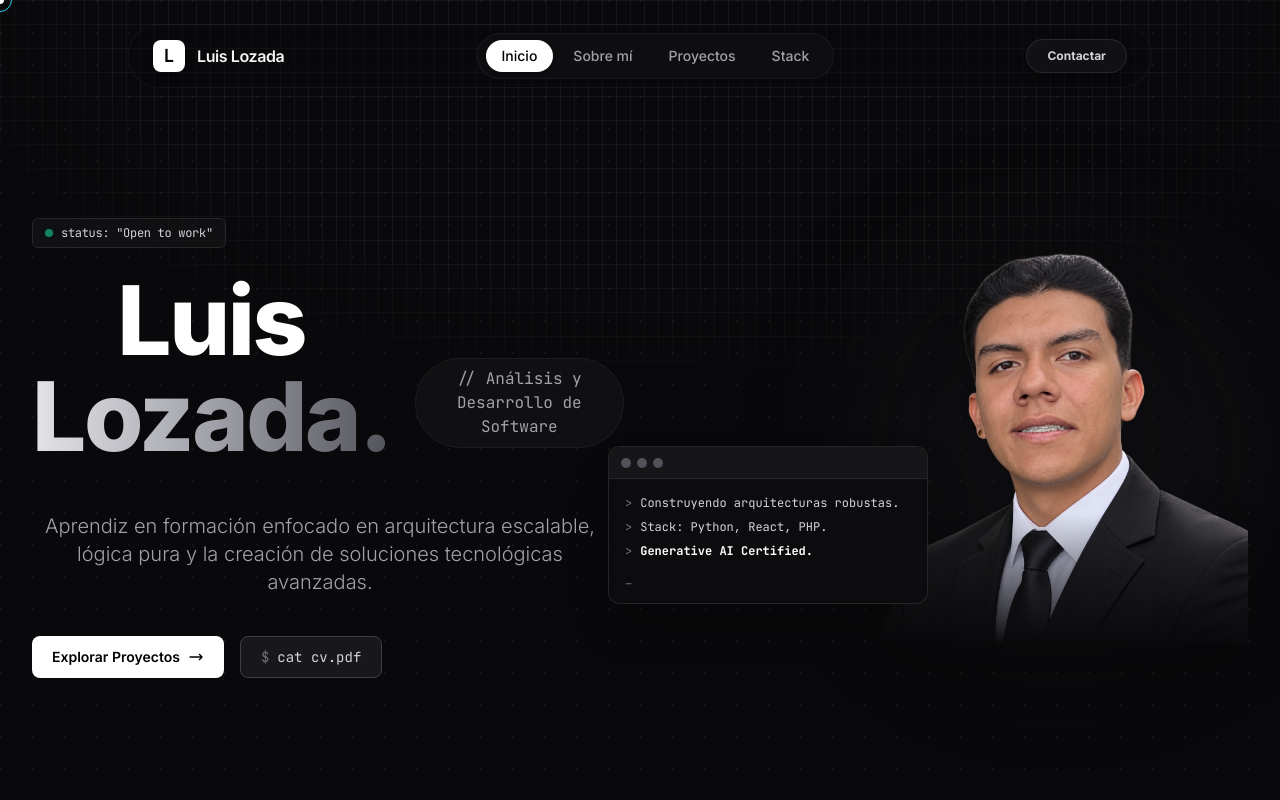
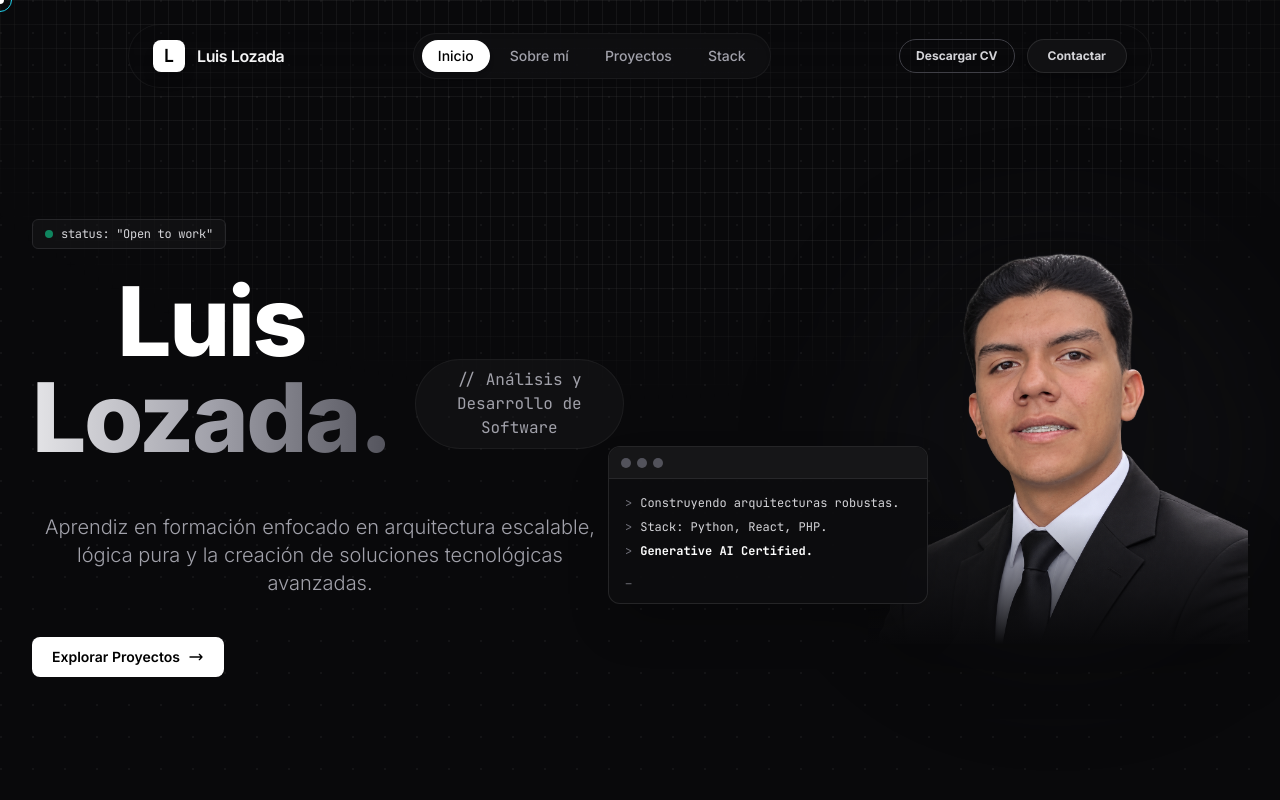
Before and after one commit to ingdevelopers449/portafolioingluis, a React (Create React App) app: page / in a window 1280 px wide. Shown: the top 800 px of the page. Built offline with nearby package versions, Linux system fonts and the light colour scheme.

Commit message:
feat: move CV download button to header

```diff
--- a/src/componentes/header.jsx
+++ b/src/componentes/header.jsx
@@ -81,8 +81,15 @@ const Header = () => {
           ))}
         </nav>
 
-        {/* Action Button */}
-        <div className="hidden md:block">
+        {/* Action Buttons */}
+        <div className="hidden md:flex items-center gap-3">
+          <a
+            href="/cv.pdf"
+            download="CV_Luis_Lozada.pdf"
+            className="flex items-center justify-center px-4 py-2 rounded-full border border-zinc-700 bg-transparent text-zinc-300 text-xs font-bold hover:bg-white/10 hover:text-white transition-all duration-300"
+          >
+            Descargar CV
+          </a>
           <a href="mailto:pipelozada994@gmail.com" className="flex items-center justify-center px-5 py-2 rounded-full border border-white/10 bg-[#111113] text-zinc-300 text-xs font-bold hover:bg-white hover:text-black transition-all duration-300 shadow-lg">
             Contactar
           </a>
--- a/src/componentes/hero.jsx
+++ b/src/componentes/hero.jsx
@@ -40,13 +40,6 @@ const Hero = () => {
               Explorar Proyectos
               <svg className="w-4 h-4" fill="none" stroke="currentColor" viewBox="0 0 24 24"><path strokeLinecap="round" strokeLinejoin="round" strokeWidth="2" d="M17 8l4 4m0 0l-4 4m4-4H3"></path></svg>
             </button>
-            <a
-              href="/cv.pdf"
-              download="CV_Luis_Lozada.pdf"
-              className="px-5 py-2.5 rounded-lg border border-zinc-700 bg-zinc-900 text-zinc-300 text-sm font-mono hover:bg-zinc-800 hover:text-white transition-colors duration-300 flex items-center gap-2"
-            >
-              <span className="text-zinc-500">$</span> cat cv.pdf
-            </a>
           </div>
         </div>
 
```
